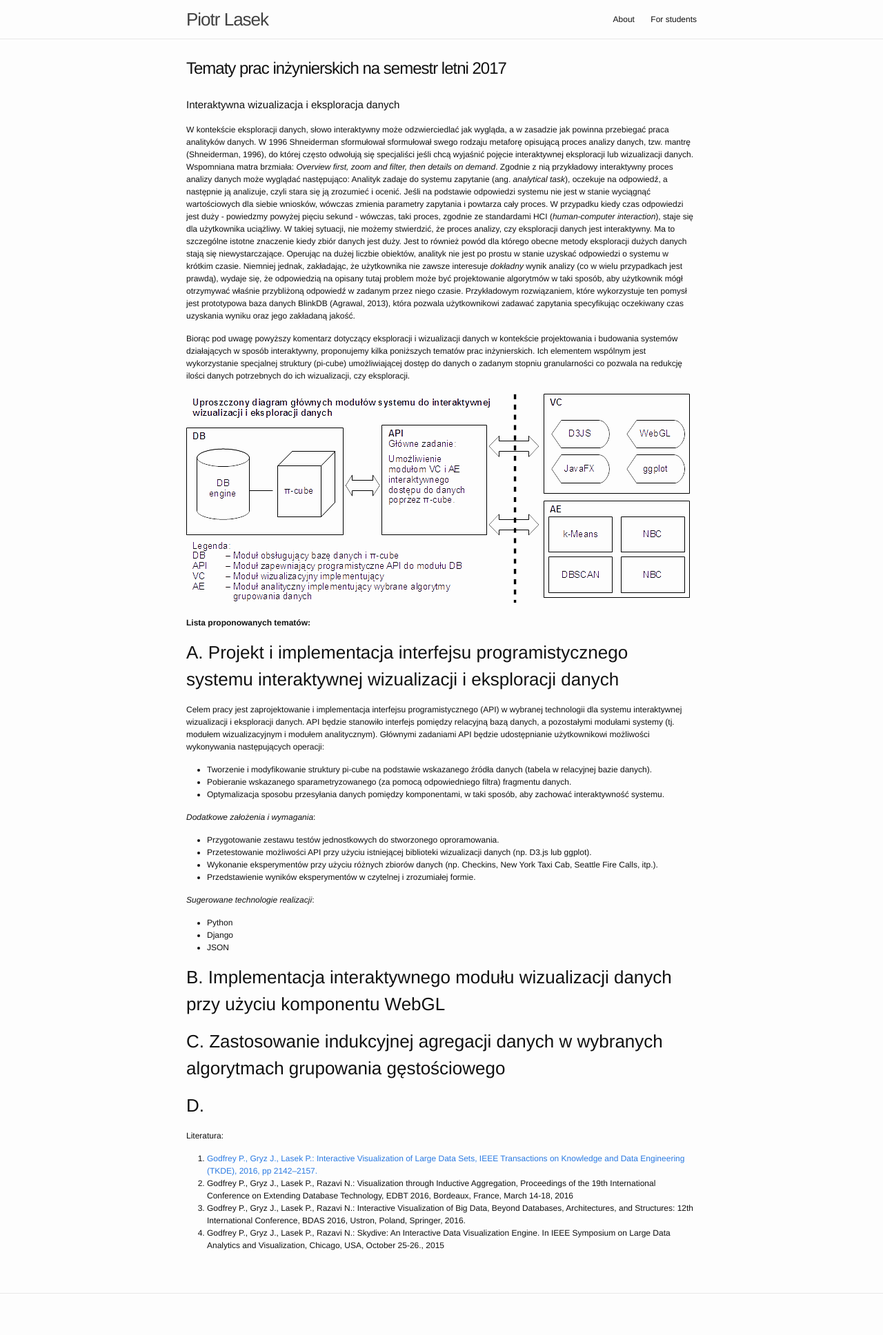
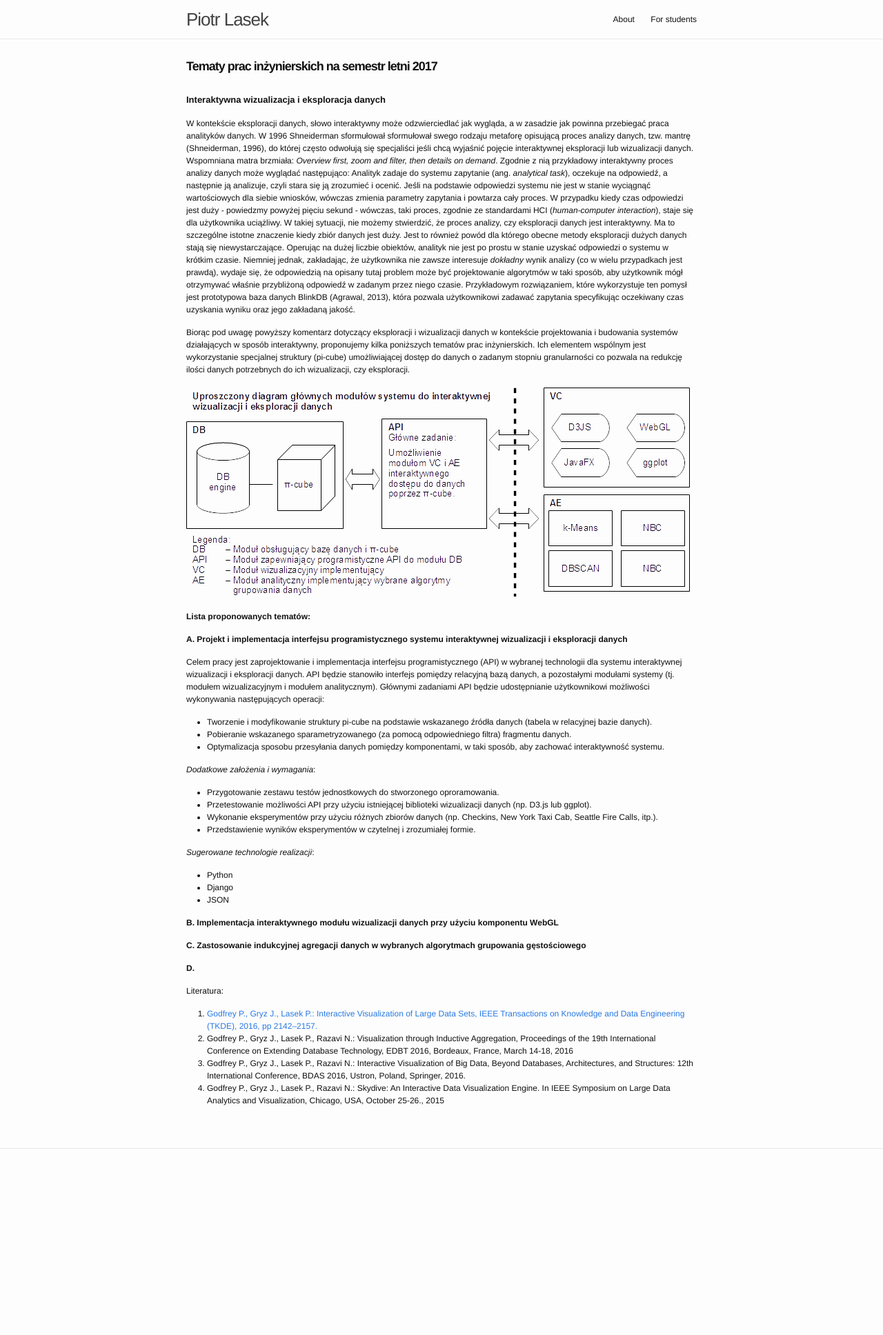
Before and after one commit to piotrlasek/piotrlasek.github.io, a Jekyll site: the page built from for-students/tematy-prac-2017.md, in a window 1280 px wide. Shown: the whole page at 69% size. Built offline with Jekyll 4.4.1, drawn with Linux system fonts in a browser that asks for light colours; after the commit the page ends 1726 px from its top, so only the background shows below that.

Commit message:
Update _layout.scss

```diff
--- a/_sass/_layout.scss
+++ b/_sass/_layout.scss
@@ -198,7 +198,8 @@
 }
 
 .post-title {
-/* PL     font-size: 42px; */
+    font-size: 18px;
+    font-weight: bold;
     letter-spacing: -1px;
     line-height: 1;
 
@@ -210,16 +211,22 @@
 .post-content {
     margin-bottom: $spacing-unit;
 
+    h1 {
+        font-size: 14px;
+        font-weight: bold;
+    }
+
     h2 {
-        font-size: 15px;
-
+        font-size: 13px;
+        font-weight: bold;
         @include media-query($on-laptop) {
             font-size: 28px;
         }
     }
 
     h3 {
-        font-size: 26px;
+        font-size: 12px;
+        font-weight: bold;
 
         @include media-query($on-laptop) {
             font-size: 22px;
@@ -227,7 +234,8 @@
     }
 
     h4 {
-        font-size: 20px;
+        font-size: 12px;
+        font-style: italic;
 
         @include media-query($on-laptop) {
             font-size: 18px;
```
